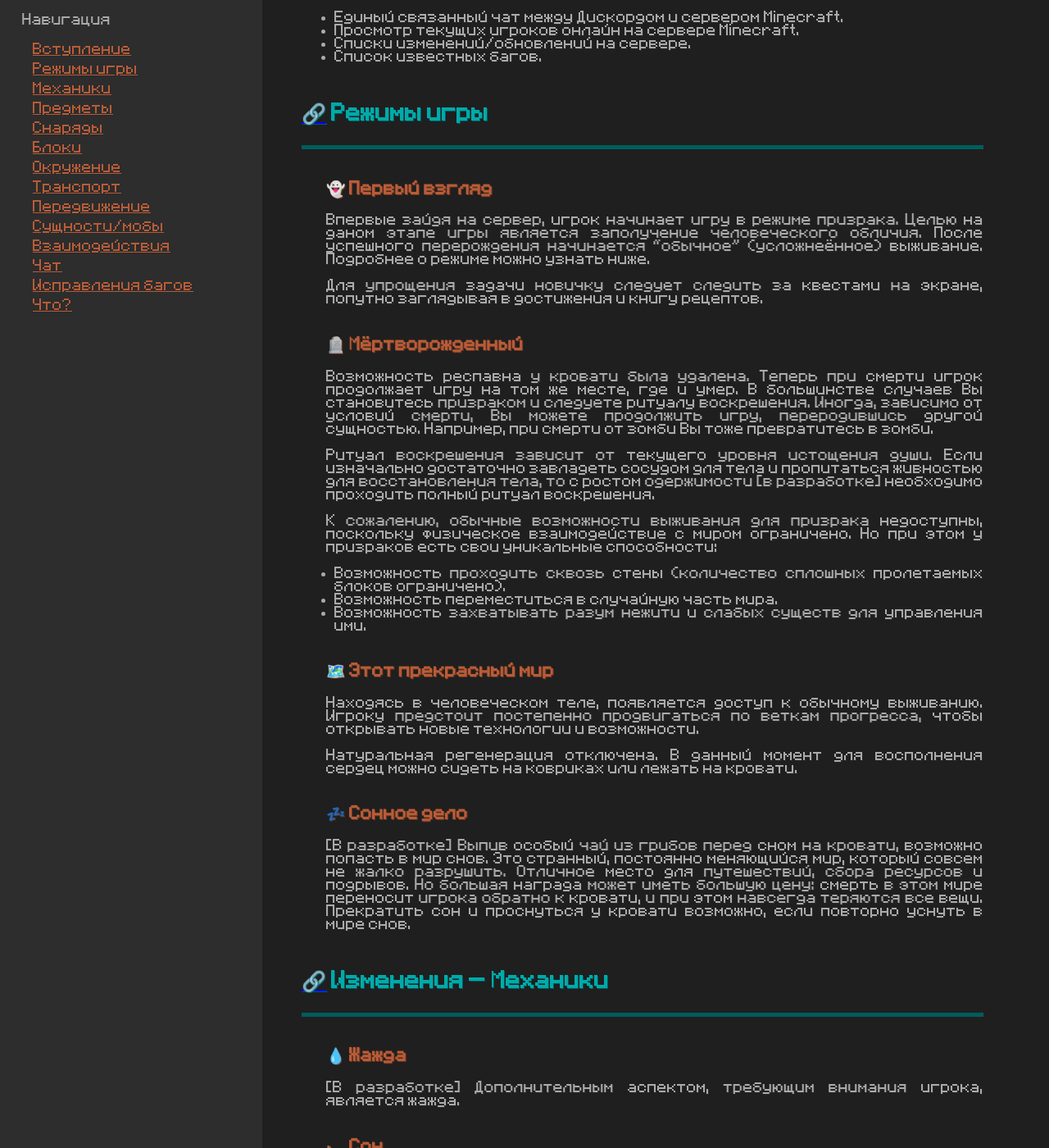
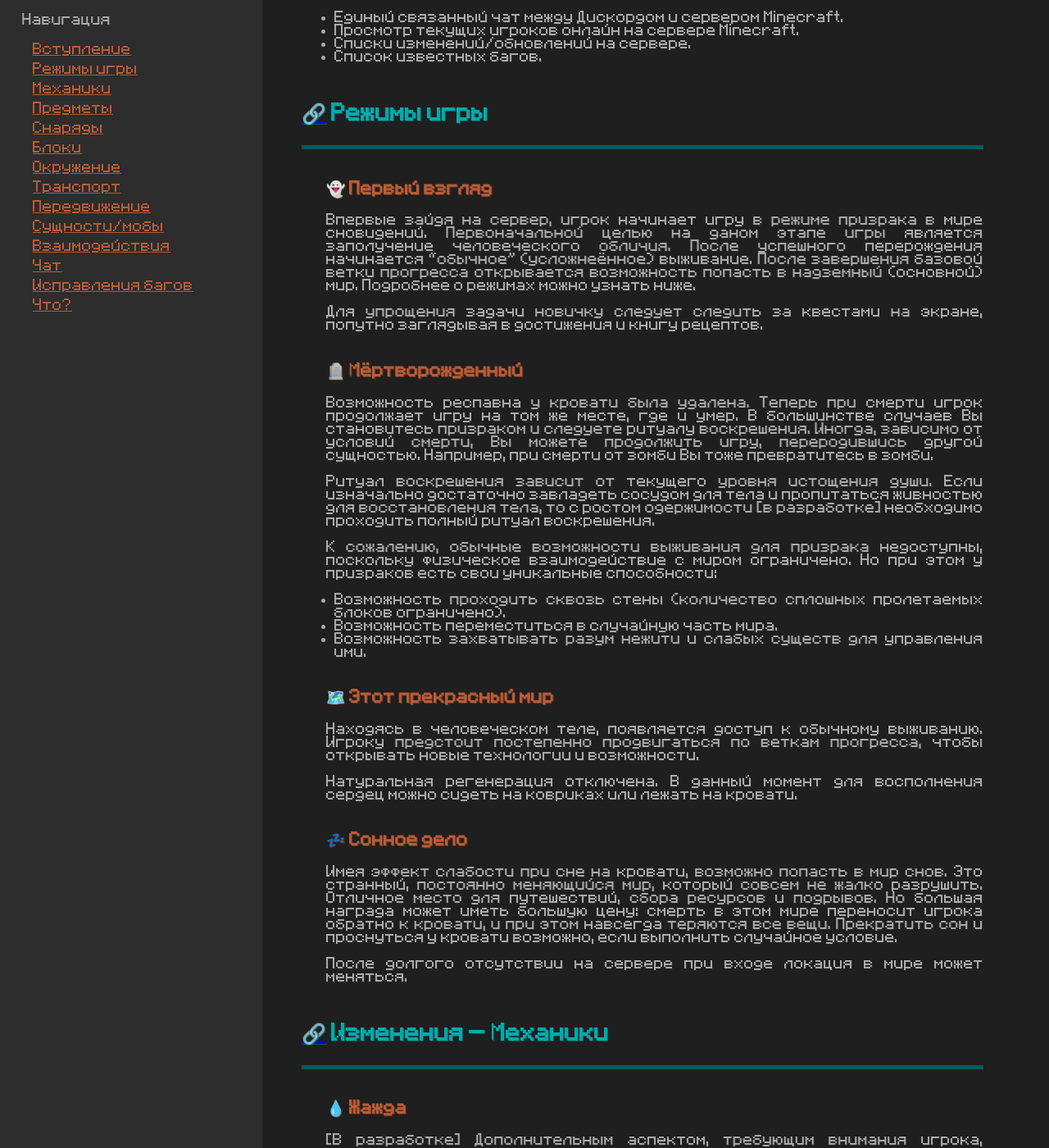
Before and after one commit to SoSeDiKs-Universe/sosediks-universe.github.io, a Jekyll site: the page built from wiki.md, in a window 1280 px wide and 1400 px high, scrolled down 912 px. Shown: the whole window at 82% size. Built offline with Jekyll 4.4.1, drawn with Linux system fonts in a browser that asks for light colours; some of the changed text lies outside the part shown.

Commit message:
Update wiki.md

```diff
--- a/wiki.md
+++ b/wiki.md
@@ -42,7 +42,7 @@ title: "Добро пожаловать"
 ## <a href="#-режимы-игры">🔗</a> Режимы игры
 
 ### 👻 Первый взгляд
-Впервые зайдя на сервер, игрок начинает игру в режиме призрака. Целью на даном этапе игры является заполучение человеческого обличия. После успешного перерождения начинается "обычное" (усложнеённое) выживание. Подробнее о режиме можно узнать ниже.
+Впервые зайдя на сервер, игрок начинает игру в режиме призрака в мире сновидений. Первоначальной целью на даном этапе игры является заполучение человеческого обличия. После успешного перерождения начинается "обычное" (усложнеённое) выживание. После завершения базовой ветки прогресса открывается возможность попасть в надземный (основной) мир. Подробнее о режимах можно узнать ниже.
 
 Для упрощения задачи новичку следует следить за квестами на экране, попутно заглядывая в достижения и книгу рецептов.
 
@@ -62,7 +62,9 @@ title: "Добро пожаловать"
 Натуральная регенерация отключена. В данный момент для восполнения сердец можно сидеть на ковриках или лежать на кровати.
 
 ### 💤 Сонное дело
-[В разработке] Выпив особый чай из грибов перед сном на кровати, возможно попасть в мир снов. Это странный, постоянно меняющийся мир, который совсем не жалко разрушить. Отличное место для путешествий, сбора ресурсов и подрывов. Но большая награда может иметь большую цену: смерть в этом мире переносит игрока обратно к кровати, и при этом навсегда теряются все вещи. Прекратить сон и проснуться у кровати возможно, если повторно уснуть в мире снов.
+Имея эффект слабости при сне на кровати, возможно попасть в мир снов. Это странный, постоянно меняющийся мир, который совсем не жалко разрушить. Отличное место для путешествий, сбора ресурсов и подрывов. Но большая награда может иметь большую цену: смерть в этом мире переносит игрока обратно к кровати, и при этом навсегда теряются все вещи. Прекратить сон и проснуться у кровати возможно, если выполнить случайное условие.
+
+После долгого отсутствии на сервере при входе локация в мире может меняться.
 
 
 
```
Also changed, not shown: other parts of wiki.md (+1 -1 lines).
